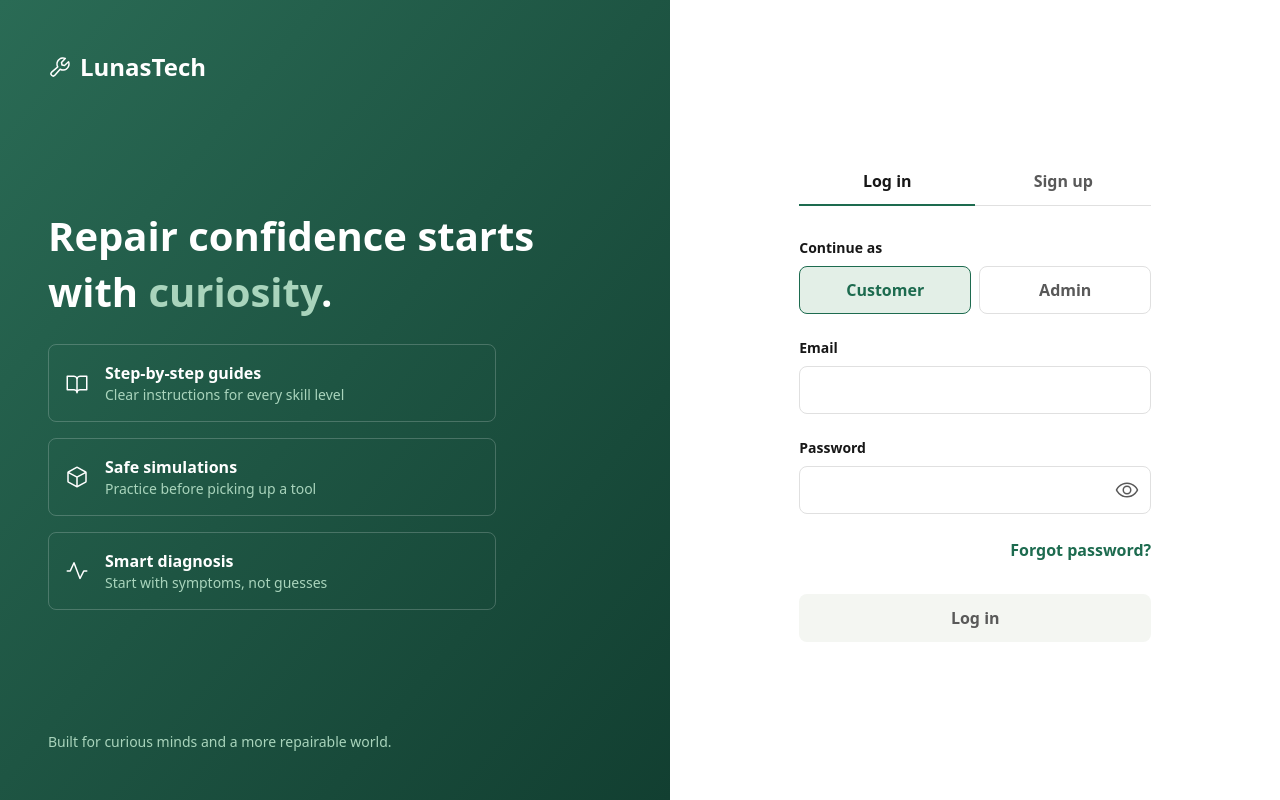
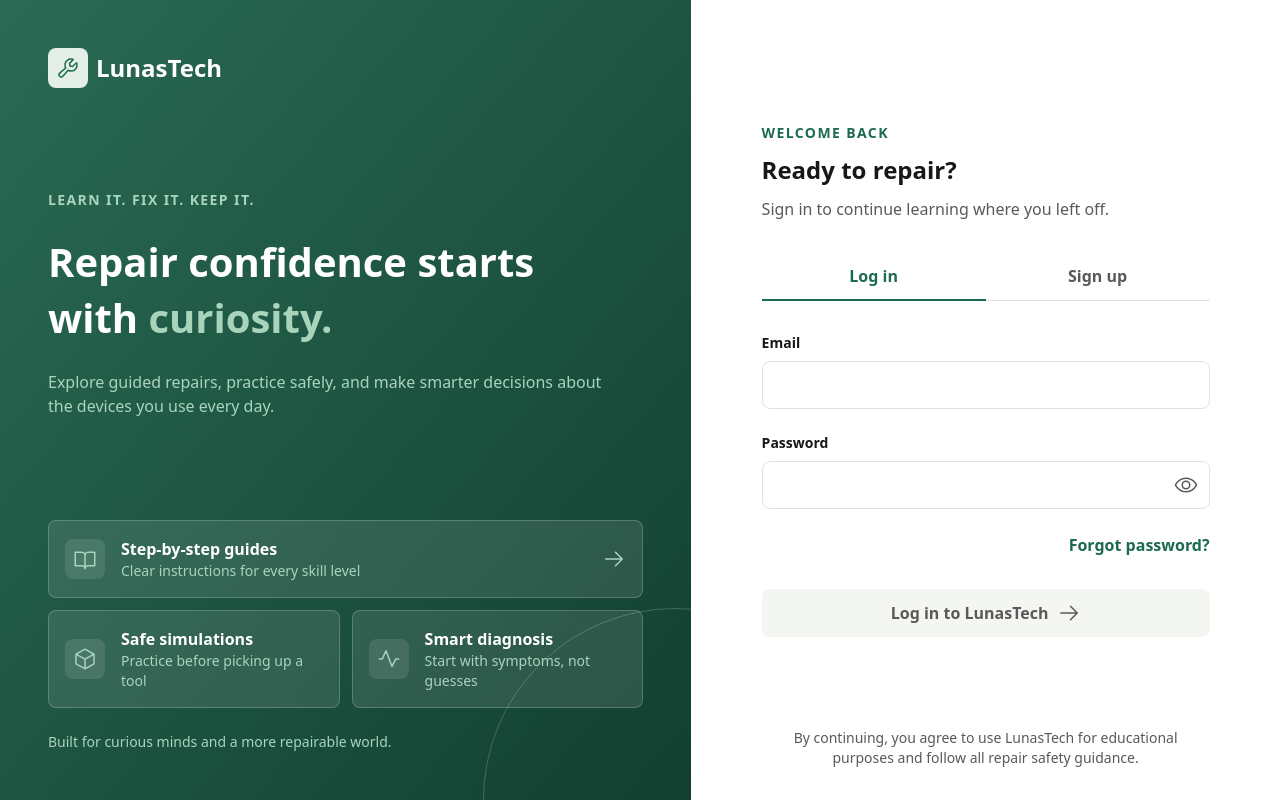
Before and after one commit to bajandemarvelmatthias-cmd/LunasTech, a React (Vite) app in the folder client/: page / in a window 1280 px wide. Built offline with nearby package versions, Linux system fonts and the light colour scheme; no server answers.

Commit message:
apply new login and sign up design

```diff
--- a/client/src/App.tsx
+++ b/client/src/App.tsx
@@ -2,7 +2,6 @@ import { useState } from "react";
 import { BookOpen, ChartLineUp, SquaresFour } from "@phosphor-icons/react";
 import { AuthProvider, useAuth } from "@/features/auth/AuthProvider";
 import { AuthFlow } from "@/features/auth/AuthFlow";
-import { takeLoginIntent } from "@/features/auth/loginIntent";
 import { ResetPasswordScreen } from "@/features/auth/ResetPasswordScreen";
 import { AdminFlow } from "@/features/admin/AdminFlow";
 import { fetchIsAdmin } from "@/features/admin/api";
@@ -28,14 +27,12 @@ type Workspace = "customer" | "admin";
 function SignedIn() {
   const { session } = useAuth();
   const userId = session?.user.id ?? "";
-  // The login form's Customer / Admin choice only picks the workspace that
-  // opens first. The database enforces what an admin may do.
-  const [intent] = useState(takeLoginIntent);
-  const [workspace, setWorkspace] = useState<Workspace>(intent === "customer" ? "customer" : "admin");
+  // Admins open in the admin workspace; everyone else gets the customer one.
+  // The database enforces what an admin may do.
+  const [workspace, setWorkspace] = useState<Workspace>("admin");
   const [tab, setTab] = useState("overview");
   const { data: isAdmin } = useLoad(() => fetchIsAdmin(userId), [userId]);
   const current: Workspace = isAdmin && workspace === "admin" ? "admin" : "customer";
-  const notAdmin = intent === "admin" && isAdmin === false;
 
   function switchTo(next: Workspace) {
     setWorkspace(next);
@@ -58,11 +55,6 @@ function SignedIn() {
       }
       nav={{ tabs: current === "admin" ? ADMIN_TABS : CUSTOMER_TABS, active: tab, onChange: setTab }}
     >
-      {notAdmin && (
-        <p role="alert" className="mb-6 text-sm text-danger">
-          This account is not an admin account, so the customer workspace opened instead.
-        </p>
-      )}
       {tab === "overview" &&
         (current === "admin" ? (
           <AdminOverview onOpenGuides={() => setTab("guides")} />
--- a/client/src/features/auth/AuthFlow.tsx
+++ b/client/src/features/auth/AuthFlow.tsx
@@ -4,7 +4,20 @@ import { LoginScreen } from "./LoginScreen";
 import { SignupScreen } from "./SignupScreen";
 import { ForgotPasswordScreen } from "./ForgotPasswordScreen";
 import { CheckEmailScreen } from "./CheckEmailScreen";
-import { AuthLayout } from "./AuthLayout";
+import { AuthLayout, type AuthHeading } from "./AuthLayout";
+
+const HEADING: Record<"login" | "signup", AuthHeading> = {
+  login: {
+    eyebrow: "Welcome back",
+    title: "Ready to repair?",
+    subtitle: "Sign in to continue learning where you left off.",
+  },
+  signup: {
+    eyebrow: "Join LunasTech",
+    title: "Start your repair journey.",
+    subtitle: "Create a customer account and start building practical skills.",
+  },
+};
 
 type View =
   | { name: "login" }
@@ -22,7 +35,7 @@ export function AuthFlow() {
   switch (view.name) {
     case "signup":
       return (
-        <AuthLayout tab="signup" onTab={(t) => setView(t === "login" ? { name: "login" } : { name: "signup" })}>
+        <AuthLayout heading={HEADING.signup} tab="signup" onTab={(t) => setView(t === "login" ? { name: "login" } : { name: "signup" })}>
           <SignupScreen
             onConfirmationSent={(email) =>
               setView({ name: "check-email", email, purpose: "signup" })
@@ -47,7 +60,7 @@ export function AuthFlow() {
       );
     default:
       return (
-        <AuthLayout tab="login" onTab={(t) => setView(t === "login" ? { name: "login" } : { name: "signup" })}>
+        <AuthLayout heading={HEADING.login} tab="login" onTab={(t) => setView(t === "login" ? { name: "login" } : { name: "signup" })}>
           <LoginScreen
             notice={linkError}
             onNeedsConfirmation={(email) =>
--- a/client/src/features/auth/AuthLayout.tsx
+++ b/client/src/features/auth/AuthLayout.tsx
@@ -1,59 +1,112 @@
 import type { ReactNode } from "react";
-import { BookOpen, Cube, Pulse, Wrench } from "@phosphor-icons/react";
+import { ArrowRight, BookOpen, Cube, Pulse, Wrench } from "@phosphor-icons/react";
+import type { Icon } from "@phosphor-icons/react";
 import { cn } from "@/lib/utils";
 
 export type AuthTab = "login" | "signup";
+export type AuthHeading = { eyebrow: string; title: string; subtitle: string };
 
-const FEATURES = [
-  { icon: BookOpen, title: "Step-by-step guides", note: "Clear instructions for every skill level" },
+const FEATURES: { icon: Icon; title: string; note: string; featured?: boolean }[] = [
+  { icon: BookOpen, title: "Step-by-step guides", note: "Clear instructions for every skill level", featured: true },
   { icon: Cube, title: "Safe simulations", note: "Practice before picking up a tool" },
   { icon: Pulse, title: "Smart diagnosis", note: "Start with symptoms, not guesses" },
-] as const;
+];
 
 const TABS: { id: AuthTab; label: string }[] = [
   { id: "login", label: "Log in" },
   { id: "signup", label: "Sign up" },
 ];
 
-// Split screen before sign-in: brand panel on the left (large screens only),
-// form on the right. `tab` and `onTab` add the Log in / Sign up switch.
+const eyebrow = "text-sm font-semibold uppercase tracking-widest";
+
+function Brand({ dark }: Readonly<{ dark?: boolean }>) {
+  return (
+    <span className="flex items-center gap-2 text-lg font-semibold">
+      <span
+        className={cn(
+          "flex size-10 items-center justify-center rounded-md",
+          dark ? "bg-accent-soft text-accent" : "bg-accent text-accent-text",
+        )}
+      >
+        <Wrench className="size-6" aria-hidden="true" />
+      </span>
+      LunasTech
+    </span>
+  );
+}
+
+// Split screen before sign-in. Left: brand story (md and up). Right: the form
+// with an optional heading block and the Log in / Sign up switch.
 export function AuthLayout({
+  heading,
   tab,
   onTab,
   children,
-}: Readonly<{ tab?: AuthTab; onTab?: (tab: AuthTab) => void; children: ReactNode }>) {
+}: Readonly<{
+  heading?: AuthHeading;
+  tab?: AuthTab;
+  onTab?: (tab: AuthTab) => void;
+  children: ReactNode;
+}>) {
   return (
-    <div className="grid min-h-dvh lg:grid-cols-[1.1fr_1fr]">
-      <section className="hidden flex-col justify-between bg-linear-to-br from-brand-light to-brand p-12 text-white lg:flex">
-        <span className="flex items-center gap-2 text-lg font-semibold">
-          <Wrench className="size-6" aria-hidden="true" />
-          LunasTech
-        </span>
-        <div className="flex flex-col gap-6">
-          <h2 className="text-xl font-semibold">
-            Repair confidence starts with <span className="text-brand-text">curiosity</span>.
-          </h2>
-          <ul className="grid max-w-md gap-4">
+    <div className="grid min-h-dvh md:grid-cols-[1.08fr_0.92fr]">
+      <section
+        aria-label="About LunasTech"
+        className="relative hidden flex-col justify-between overflow-hidden bg-linear-to-br from-brand-light to-brand p-12 text-white md:flex"
+      >
+        <div aria-hidden="true" className="absolute -right-44 -bottom-48 size-96 rounded-full border border-white/20" />
+        <div className="relative">
+          <Brand dark />
+        </div>
+        <div className="relative flex max-w-xl flex-col gap-6">
+          <span className={cn(eyebrow, "text-brand-text")}>Learn it. Fix it. Keep it.</span>
+          <h1 className="text-xl font-semibold">
+            Repair confidence starts with <span className="text-brand-text">curiosity.</span>
+          </h1>
+          <p className="text-base text-brand-text">
+            Explore guided repairs, practice safely, and make smarter decisions about the devices you
+            use every day.
+          </p>
+        </div>
+        <div className="relative flex flex-col gap-6">
+          <ul className="grid max-w-2xl gap-3 lg:grid-cols-2">
             {FEATURES.map((f) => (
-              <li key={f.title} className="flex items-center gap-4 rounded-md border border-white/20 p-4">
-                <f.icon className="size-6 shrink-0" aria-hidden="true" />
+              <li
+                key={f.title}
+                className={cn(
+                  "flex items-center gap-4 rounded-md border border-white/20 bg-white/10 p-4",
+                  f.featured && "lg:col-span-2",
+                )}
+              >
+                <span className="flex size-10 shrink-0 items-center justify-center rounded-md bg-white/10 text-brand-text">
+                  <f.icon className="size-6" aria-hidden="true" />
+                </span>
                 <span className="flex flex-col">
                   <span className="text-base font-semibold">{f.title}</span>
                   <span className="text-sm text-brand-text">{f.note}</span>
                 </span>
+                {f.featured && <ArrowRight className="ml-auto size-6 text-brand-text" aria-hidden="true" />}
               </li>
             ))}
           </ul>
+          <p className="text-sm text-brand-text">Built for curious minds and a more repairable world.</p>
         </div>
-        <span className="text-sm text-brand-text">Built for curious minds and a more repairable world.</span>
       </section>
-      <section className="flex flex-col">
-        <header className="flex h-(--size-header) items-center px-4 lg:hidden">
-          <span className="text-base font-semibold">LunasTech</span>
-        </header>
-        <div className="mx-auto flex w-full max-w-sm flex-1 flex-col justify-center gap-8 px-4 py-12">
+
+      <section className="flex flex-col px-4 py-8 md:px-12">
+        <div className="md:hidden">
+          <Brand />
+        </div>
+        <div className="mx-auto flex w-full max-w-md flex-1 flex-col justify-center gap-8 py-8">
+          {heading && (
+            <div className="flex flex-col gap-2">
+              <span className={cn(eyebrow, "text-accent")}>{heading.eyebrow}</span>
+              <h2 className="text-lg font-semibold">{heading.title}</h2>
+              <p className="text-base text-text-muted">{heading.subtitle}</p>
+            </div>
+          )}
           {tab && onTab && (
-            <div role="tablist" className="grid grid-cols-2 border-b border-border">
+            <div role="tablist" aria-label="Account access" className="grid grid-cols-2 border-b border-border">
               {TABS.map((t) => (
                 <button
                   key={t.id}
@@ -63,7 +116,7 @@ export function AuthLayout({
                   onClick={() => onTab(t.id)}
                   className={cn(
                     "-mb-px h-12 border-b-2 text-base font-semibold focus-visible:outline-2 focus-visible:outline-accent",
-                    tab === t.id ? "border-accent text-text" : "border-transparent text-text-muted",
+                    tab === t.id ? "border-accent text-accent" : "border-transparent text-text-muted",
                   )}
                 >
                   {t.label}
@@ -73,6 +126,10 @@ export function AuthLayout({
           )}
           {children}
         </div>
+        <p className="mx-auto max-w-md text-center text-sm text-text-muted">
+          By continuing, you agree to use LunasTech for educational purposes and follow all repair
+          safety guidance.
+        </p>
       </section>
     </div>
   );
--- a/client/src/features/auth/LoginScreen.tsx
+++ b/client/src/features/auth/LoginScreen.tsx
@@ -2,9 +2,8 @@ import { useState, type FormEvent } from "react";
 import { supabase } from "@/lib/supabase";
 import { Button, TextButton } from "@/components/ui/Button";
 import { TextField } from "@/components/ui/TextField";
-import { cn } from "@/lib/utils";
+import { ArrowRight } from "@phosphor-icons/react";
 import { authErrorMessage } from "./errors";
-import { saveLoginIntent, type LoginIntent } from "./loginIntent";
 import { isValidEmail } from "./validation";
 
 type Props = {
@@ -18,7 +17,6 @@ export function LoginScreen({
   onNeedsConfirmation,
   onForgotPassword,
 }: Readonly<Props>) {
-  const [role, setRole] = useState<LoginIntent>("customer");
   const [email, setEmail] = useState("");
   const [password, setPassword] = useState("");
   const [touched, setTouched] = useState({ email: false, password: false });
@@ -36,7 +34,6 @@ export function LoginScreen({
     if (!valid || submitting) return;
     setSubmitting(true);
     setError(null);
-    saveLoginIntent(role);
     const { error: signInError } = await supabase.auth.signInWithPassword({
       email: email.trim(),
       password,
@@ -52,25 +49,6 @@ export function LoginScreen({
 
   return (
     <form onSubmit={handleSubmit} noValidate className="flex flex-col gap-6">
-      <fieldset className="flex flex-col gap-2">
-        <legend className="mb-2 text-sm font-semibold">Continue as</legend>
-        <div className="grid grid-cols-2 gap-2">
-          {(["customer", "admin"] as const).map((r) => (
-            <button
-              key={r}
-              type="button"
-              aria-pressed={role === r}
-              onClick={() => setRole(r)}
-              className={cn(
-                "h-(--size-control) rounded-md border text-base font-semibold focus-visible:outline-2 focus-visible:outline-offset-2 focus-visible:outline-accent",
-                role === r ? "border-accent bg-accent-soft text-accent" : "border-border text-text-muted",
-              )}
-            >
-              {r === "customer" ? "Customer" : "Admin"}
-            </button>
-          ))}
-        </div>
-      </fieldset>
       {notice && (
         <p role="alert" className="text-sm text-danger">
           {notice}
@@ -103,8 +81,14 @@ export function LoginScreen({
           {error}
         </p>
       )}
-      <Button type="submit" disabled={!valid} loading={submitting}>
-        {submitting ? "Logging in" : "Log in"}
+      <Button
+        type="submit"
+        disabled={!valid}
+        loading={submitting}
+        className="flex items-center justify-center gap-2"
+      >
+        {submitting ? "Logging in" : "Log in to LunasTech"}
+        {!submitting && <ArrowRight className="size-6" aria-hidden="true" />}
       </Button>
     </form>
   );
--- a/client/src/features/auth/SignupScreen.tsx
+++ b/client/src/features/auth/SignupScreen.tsx
@@ -1,4 +1,5 @@
 import { useState, type FormEvent } from "react";
+import { ArrowRight } from "@phosphor-icons/react";
 import { supabase } from "@/lib/supabase";
 import { Button } from "@/components/ui/Button";
 import { TextField } from "@/components/ui/TextField";
@@ -12,7 +13,8 @@ type Props = {
 export function SignupScreen({ onConfirmationSent }: Readonly<Props>) {
   const [email, setEmail] = useState("");
   const [password, setPassword] = useState("");
-  const [touched, setTouched] = useState({ email: false, password: false });
+  const [confirm, setConfirm] = useState("");
+  const [touched, setTouched] = useState({ email: false, password: false, confirm: false });
   const [submitting, setSubmitting] = useState(false);
   const [error, setError] = useState<string | null>(null);
 
@@ -23,7 +25,9 @@ export function SignupScreen({ onConfirmationSent }: Readonly<Props>) {
     touched.password && !isValidNewPassword(password)
       ? `Password needs at least ${PASSWORD_MIN_LENGTH} characters.`
       : undefined;
-  const valid = isValidEmail(email) && isValidNewPassword(password);
+  const confirmError =
+    touched.confirm && confirm !== password ? "Passwords do not match." : undefined;
+  const valid = isValidEmail(email) && isValidNewPassword(password) && confirm === password;
 
   async function handleSubmit(event: FormEvent) {
     event.preventDefault();
@@ -74,13 +78,28 @@ export function SignupScreen({ onConfirmationSent }: Readonly<Props>) {
         help={passwordRule}
         error={passwordError}
       />
+      <TextField
+        label="Confirm password"
+        type="password"
+        autoComplete="new-password"
+        value={confirm}
+        onChange={(e) => setConfirm(e.target.value)}
+        onBlur={() => setTouched((t) => ({ ...t, confirm: true }))}
+        error={confirmError}
+      />
       {error && (
         <p role="alert" className="text-sm text-danger">
           {error}
         </p>
       )}
-      <Button type="submit" disabled={!valid} loading={submitting}>
-        {submitting ? "Signing up" : "Sign up"}
+      <Button
+        type="submit"
+        disabled={!valid}
+        loading={submitting}
+        className="flex items-center justify-center gap-2"
+      >
+        {submitting ? "Creating account" : "Create my account"}
+        {!submitting && <ArrowRight className="size-6" aria-hidden="true" />}
       </Button>
     </form>
   );
--- a/client/src/features/auth/loginIntent.ts
+++ /dev/null
@@ -1,23 +0,0 @@
-// Which workspace the person chose on the login form. Kept in sessionStorage
-// because signing in swaps the screen before any check can run. It only picks
-// the workspace that opens first; the database still decides what an admin may do.
-export type LoginIntent = "customer" | "admin";
-const KEY = "lunastech-login-intent";
-
-export function saveLoginIntent(intent: LoginIntent) {
-  try {
-    sessionStorage.setItem(KEY, intent);
-  } catch {
-    /* storage unavailable: the person lands in their default workspace */
-  }
-}
-
-export function takeLoginIntent(): LoginIntent | null {
-  try {
-    const value = sessionStorage.getItem(KEY);
-    sessionStorage.removeItem(KEY);
-    return value === "admin" || value === "customer" ? value : null;
-  } catch {
-    return null;
-  }
-}
```
Also changed, not shown: 1 other file (tests, documents, lock files or other folders).
